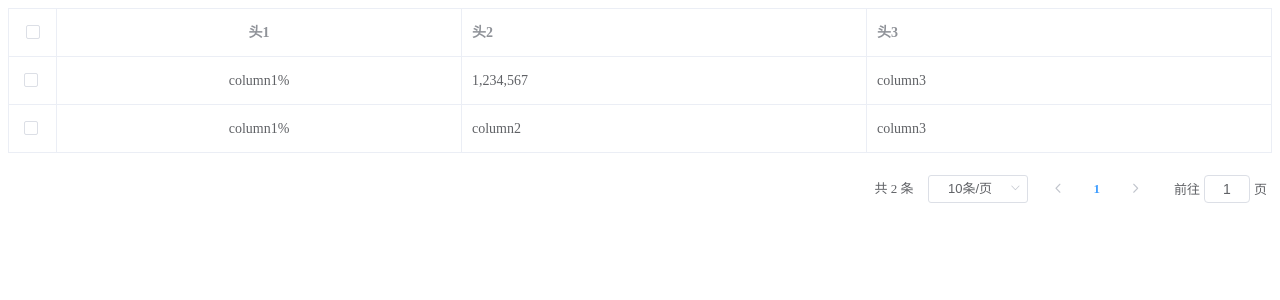
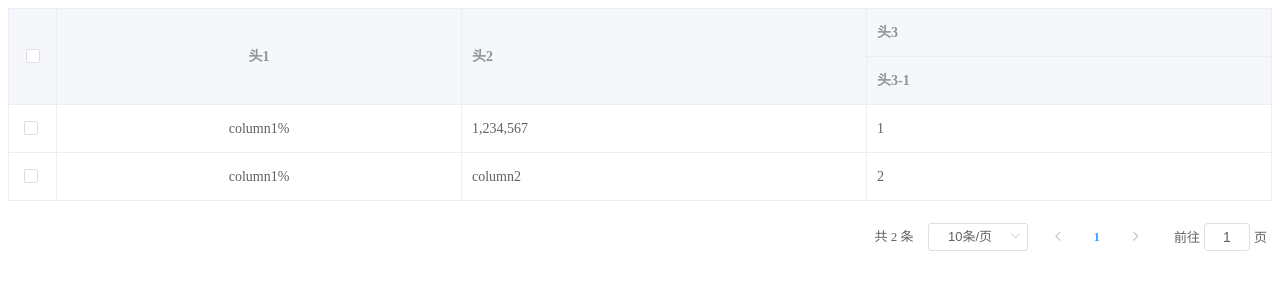
Before and after one commit to D-xuanmo/d-table, a Vue app: page / in a window 1280 px wide. Shown: the top 300 px of the page. Built offline with nearby package versions, Linux system fonts and the light colour scheme.

Commit message:
feat: 增加多级表头的支持

```diff
--- a/example/App.vue
+++ b/example/App.vue
@@ -4,7 +4,11 @@
       :request-method="getTableData"
       border
       selection
-    ></d-table>
+    >
+      <!-- <template #column3-1="{ row }">
+        {{ row }}
+      </template> -->
+    </d-table>
   </div>
 </template>
 
@@ -12,8 +16,7 @@
 export default {
   name: 'App',
 
-  methods: {
-    getTableData(params) {
+  data() {
     return {
       header: [
         {
@@ -29,21 +32,36 @@ export default {
         },
         {
           name: '头3',
-            column: 'column3'
+          column: 'column3',
+          children: [
+            {
+              name: '头3-1',
+              column: 'column3-1'
+            }
+          ]
         }
       ],
-        data: [
+
+      tableData: [
         {
           column1: 'column1',
           column2: '1234567',
-            column3: 'column3'
+          'column3-1': 1
         },
         {
           column1: 'column1',
           column2: 'column2',
-            column3: 'column3'
+          'column3-1': 2
         }
-        ],
+      ]
+    }
+  },
+
+  methods: {
+    getTableData(params) {
+      return {
+        header: this.header,
+        data: this.tableData,
         total: 2
       }
     }
--- a/package.json
+++ b/package.json
@@ -1,7 +1,7 @@
 {
   "name": "@xuanmo/d-table",
   "description": "基于 Element-UI Table 二次封装表格。",
-  "version": "0.0.7",
+  "version": "0.0.8",
   "main": "src/index.js",
   "private": false,
   "license": "MIT",
--- a/src/table.js
+++ b/src/table.js
@@ -1,12 +1,5 @@
-import {
-  Table,
-  TableColumn,
-  Pagination
-} from 'element-ui'
-import {
-  moneyFormat,
-  isEmpty
-} from './utils'
+import { Table, TableColumn, Pagination } from 'element-ui'
+import { moneyFormat, isEmpty } from './utils'
 
 export default {
   name: 'DTable',
@@ -26,8 +19,7 @@ export default {
     requestMethod: {
       type: Function,
       required: true,
-      default: () => {
-      }
+      default: () => {}
     },
     props: {
       type: Object,
@@ -39,7 +31,7 @@ export default {
     },
     creatingHeader: {
       type: Function,
-      default: header => header
+      default: (header) => header
     },
 
     selection: {
@@ -121,7 +113,7 @@ export default {
     async init() {
       const result = await this.requestMethod({
         [this.innerProps.page]: this.page,
-        [this.innerProps.pageSize]: this.innerPageSize,
+        [this.innerProps.pageSize]: this.innerPageSize
       })
       this.tableHeader = this.createHeader(result[this.innerProps.header])
       this.tableData = result[this.innerProps.data]
@@ -132,7 +124,8 @@ export default {
 
     // 创建表头
     createHeader(header) {
-      typeof this.beforeCreateHeader === 'function' && this.beforeCreateHeader(header)
+      typeof this.beforeCreateHeader === 'function' &&
+        this.beforeCreateHeader(header)
 
       if (Array.isArray(header)) {
         // 显示复选框
@@ -150,7 +143,7 @@ export default {
           }
 
           /* eslint-disable */
-          switch(item.formatType) {
+          switch (item.formatType) {
             case 'money':
               item.formatter = (row, column, cellValue) => `${moneyFormat(cellValue)}`
               break
@@ -180,41 +173,49 @@ export default {
   },
 
   render() {
-    return <div class="d-table__wrapper">
-      <Table
-        data={ this.tableData }
-        attrs={ this.innerTableConfig }
-        on={ this.$listeners }
+    const headerRender = (headers) => {
+      return headers.map((item, index) => {
+        const slotName = item.slotName || item.column
+        return (
+          <TableColumn
+            attrs={item}
+            key={index}
+            prop={item.column}
+            label={item.name}
           >
             {
-          this.tableHeader.map((header, index) => {
-            const slotName = header.slotName || header.column
-            return <TableColumn
-              attrs={ header }
-              key={ index }
-              prop={ header.column }
-              label={ header.name }
-            >
-              {
-                this.$scopedSlots[slotName] && this.$scopedSlots[slotName]
+              Array.isArray(item.children) && item.children.length
+                ? headerRender(item.children)
+                : this.$scopedSlots[slotName]
             }
           </TableColumn>
+        )
       })
     }
+
+    return (
+      <div class="d-table__wrapper">
+        <Table
+          data={this.tableData}
+          attrs={this.innerTableConfig}
+          on={this.$listeners}
+        >
+          { headerRender(this.tableHeader) }
         </Table>
 
-      {
-        this.showPagination && <Pagination
+        {this.showPagination && (
+          <Pagination
             class="d-table__pagination"
-          layout={ this.paginationLayout }
-          current-page_sync={ this.page }
-          total={ this.total }
-          page-sizes={ this.pageSizes }
-          attrs={ this.innerPaginationConfig }
-          vOn:current-change={ this.currentPageChange }
-          vOn:size-change={ this.pageSizeChange }
-        ></Pagination>
-      }
+            layout={this.paginationLayout}
+            current-page_sync={this.page}
+            total={this.total}
+            page-sizes={this.pageSizes}
+            attrs={this.innerPaginationConfig}
+            vOn:current-change={this.currentPageChange}
+            vOn:size-change={this.pageSizeChange}
+          />
+        )}
       </div>
+    )
   }
 }
```
Lines whose indentation alone changed are shown as unchanged.
